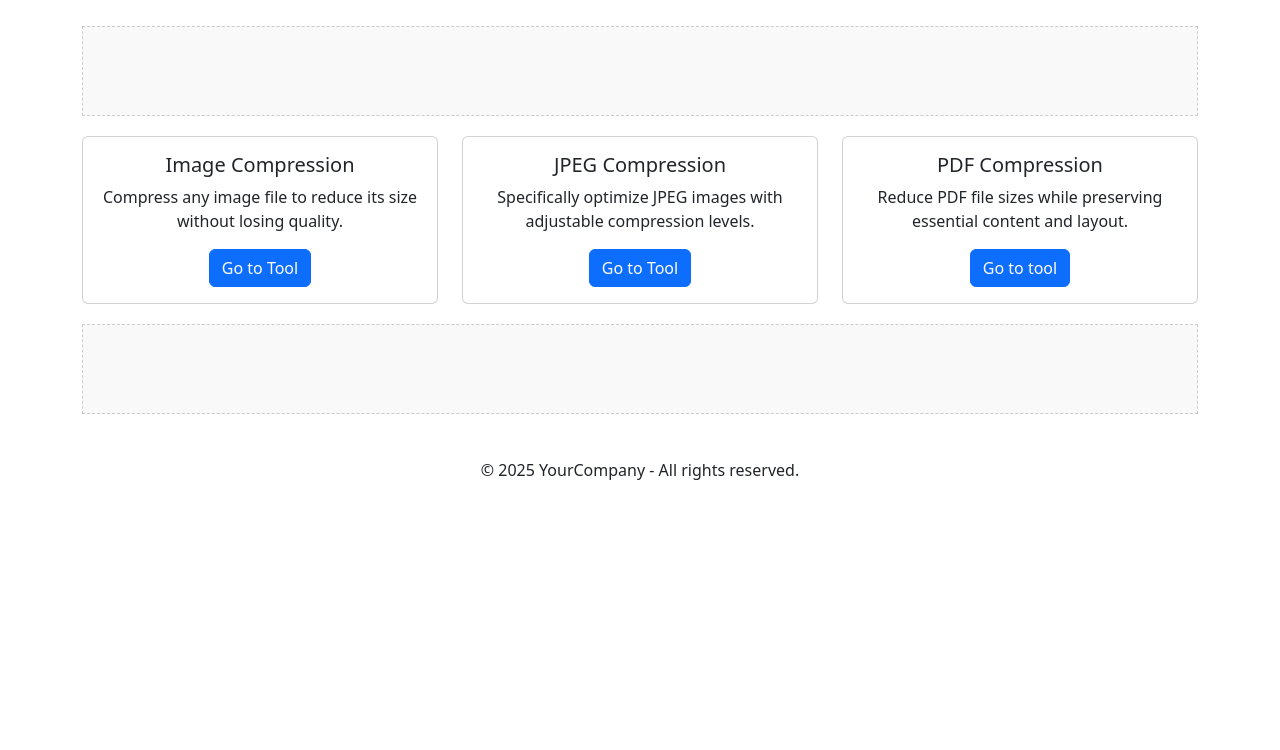
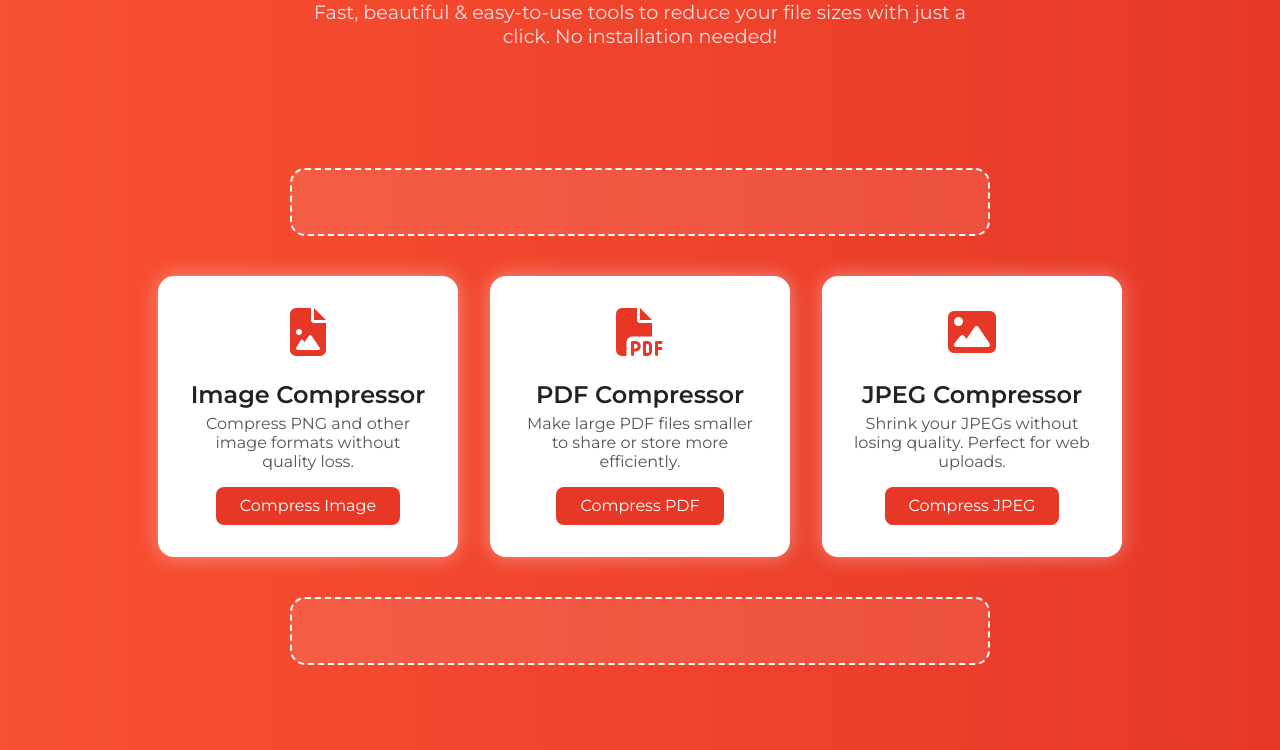
Before and after one commit to Ankit221-bot/Pluto, a plain HTML site: page index.html in a window 1280 px wide. Shown: the part 138-888 px from the top of the page. Before the commit the page ends 800 px from the top, so only its background shows below. Drawn offline with nearby package versions, Linux system fonts and the light colour scheme.

Commit message:
Update index.html

```diff
--- a/index.html
+++ b/index.html
@@ -2,99 +2,219 @@
 <html lang="en">
 <head>
   <meta charset="UTF-8" />
-  <meta name="viewport" content="width=device-width, initial-scale=1.0" />
-  <meta name="description" content="Free online tools to compress images, JPEGs, and PDFs. Optimize file sizes for better performance. SEO-optimized and monetized with AdMob." />
-  <meta name="keywords" content="compress image, compress PDF, compress JPEG, image compression tool, PDF compressor, JPEG optimizer" />
-  <meta name="author" content="Ankit Kumar Dalai" />
-  <title>Online File Compression Tools</title>
-  <link rel="stylesheet" href="https://cdn.jsdelivr.net/npm/bootstrap@5.3.0/dist/css/bootstrap.min.css" />
+  <meta name="viewport" content="width=device-width, initial-scale=1.0"/>
+  <meta name="description" content="Compress PDF, JPEG, and PNG files online for free. Fast, secure and easy file compression tool.">
+  <meta name="keywords" content="PDF compressor,Compressor Pro, Pro Compressor, image compressor, JPEG compressor, PNG compressor, image compression, file optimization, reduce file size">
+  <meta name="author" content="Pro Compressor">
+  <title>Compress PDF, JPEG & PNG Online - Free File Compressor</title>
+
+  <!-- Google Fonts & Font Awesome -->
+  <link href="https://fonts.googleapis.com/css2?family=Montserrat:wght@400;600&display=swap" rel="stylesheet">
+  <link rel="stylesheet" href="https://cdnjs.cloudflare.com/ajax/libs/font-awesome/6.5.0/css/all.min.css"/>
+
   <style>
-    .card {
-      transition: transform 0.2s ease-in-out;
+    * { box-sizing: border-box; margin: 0; padding: 0; }
+    body {
+      font-family: 'Montserrat', sans-serif;
+      background: linear-gradient(to right, #f85032, #e73827);
+      color: #fff;
+      overflow-x: hidden;
     }
-    .card:hover {
+    header {
+      text-align: center;
+      padding: 4rem 1rem 2rem;
+    }
+    header h1 {
+      font-size: 3rem;
+      margin-bottom: 1rem;
+    }
+    header p {
+      font-size: 1.2rem;
+      max-width: 700px;
+      margin: 0 auto;
+      color: #fcdede;
+    }
+
+    .container {
+      max-width: 1200px;
+      margin: 2rem auto;
+      padding: 1rem;
+      text-align: center;
+    }
+
+    .tools {
+      display: flex;
+      flex-wrap: wrap;
+      gap: 2rem;
+      justify-content: center;
+      margin-top: 2rem;
+    }
+
+    .tool-card {
+      background: #fff;
+      color: #222;
+      border-radius: 16px;
+      padding: 2rem;
+      width: 300px;
+      transition: all 0.4s ease;
+      box-shadow: 0 10px 30px rgba(0,0,0,0.2);
+      position: relative;
+      overflow: hidden;
+      animation: pulse-glow 2s infinite;
+    }
+
+    .tool-card::before {
+      content: '';
+      position: absolute;
+      top: 0;
+      left: -75%;
+      width: 50%;
+      height: 100%;
+      background: linear-gradient(120deg, rgba(255,255,255,0.2), rgba(255,255,255,0));
+      transform: skewX(-25deg);
+    }
+
+    .tool-card:hover::before {
+      animation: shine 1.2s ease forwards;
+    }
+
+    @keyframes shine {
+      0% { left: -75%; }
+      100% { left: 125%; }
+    }
+
+    @keyframes pulse-glow {
+      0%, 100% {
+        box-shadow: 0 0 10px rgba(255, 255, 255, 0.2);
+      }
+      50% {
+        box-shadow: 0 0 20px rgba(255, 255, 255, 0.4);
+      }
+    }
+
+    .tool-card:hover {
       transform: scale(1.05);
     }
+
+    .tool-card i {
+      font-size: 3rem;
+      color: #e73827;
+      margin-bottom: 1rem;
+    }
+
+    .tool-card h3 {
+      margin: 0.5rem 0 0.3rem;
+      font-size: 1.5rem;
+    }
+
+    .tool-card p {
+      font-size: 1rem;
+      color: #555;
+    }
+
+    .tool-card a {
+      display: inline-block;
+      margin-top: 1rem;
+      background: #e73827;
+      color: #fff;
+      padding: 0.6rem 1.5rem;
+      border-radius: 8px;
+      text-decoration: none;
+      transition: background 0.2s ease;
+    }
+
+    .tool-card a:hover {
+      background: #c02016;
+    }
+
     .ad-space {
-      min-height: 90px;
-      margin: 20px 0;
-      background-color: #f9f9f9;
+      margin: 2.5rem auto;
+      max-width: 700px;
+      padding: 2rem;
+      background: rgba(255, 255, 255, 0.1);
+      border-radius: 15px;
+      border: 2px dashed #fff;
+      color: #fff;
+    }
+
+    footer {
       text-align: center;
-      padding: 10px;
-      border: 1px dashed #ccc;
+      padding: 2rem;
+      font-size: 0.95rem;
+      background: rgba(0, 0, 0, 0.4);
+      color: #eee;
+    }
+
+    @media (max-width: 768px) {
+      .tool-card {
+        width: 90%;
+      }
     }
   </style>
 </head>
 <body>
-  <header class="container text-center py-4">
-    <h1>Free Online Compression Tools</h1>
-    <p>Optimize your files quickly — compress images, JPEGs, and PDFs</p>
+
+  <header>
+    <h1>Compress PDF, JPEG & PNG Files Online</h1>
+    <p>Fast, beautiful & easy-to-use tools to reduce your file sizes with just a click. No installation needed!</p>
   </header>
 
   <div class="container">
-    <!-- ca-app-pub-8366972084779868/1037179649 -->
+
+    <!-- Top Ad -->
     <div class="ad-space">
       <!-- ca-app-pub-8366972084779868/1037179649 -->
       <ins class="adsbygoogle"
            style="display:block"
            data-ad-client="ca-app-pub-8366972084779868~1932277151"
-           data-ad-slot="5555555555"
+           data-ad-slot="1111111111"
            data-ad-format="auto"
            data-full-width-responsive="true"></ins>
-      <script>
-        (adsbygoogle = window.adsbygoogle || []).push({});
-      </script>
+      <script>(adsbygoogle = window.adsbygoogle || []).push({});</script>
     </div>
 
-    <div class="row row-cols-1 row-cols-md-3 g-4">
-      <div class="col">
-        <div class="card h-100">
-          <div class="card-body text-center">
-            <h5 class="card-title">Image Compression</h5>
-            <p class="card-text">Compress any image file to reduce its size without losing quality.</p>
-            <a href="img-compress.html" class="btn btn-primary">Go to Tool</a>
-          </div>
-        </div>
+    <section class="tools">
+       <div class="tool-card">
+        <i class="fas fa-file-image"></i>
+        <h3>Image Compressor</h3>
+        <p>Compress PNG and other image formats without quality loss.</p>
+        <a href="img-compressor.html">Compress Image</a>
       </div>
-      <div class="col">
-        <div class="card h-100">
-          <div class="card-body text-center">
-            <h5 class="card-title">JPEG Compression</h5>
-            <p class="card-text">Specifically optimize JPEG images with adjustable compression levels.</p>
-            <a href="jpeg-compress.html" class="btn btn-primary">Go to Tool</a>
-          </div>
-        </div>
+
+      <div class="tool-card">
+        <i class="fas fa-file-pdf"></i>
+        <h3>PDF Compressor</h3>
+        <p>Make large PDF files smaller to share or store more efficiently.</p>
+        <a href="pdf-compressor.html">Compress PDF</a>
       </div>
-      <div class="col">
-        <div class="card h-100">
-          <div class="card-body text-center">
-            <h5 class="card-title">PDF Compression</h5>
-            <p class="card-text">Reduce PDF file sizes while preserving essential content and layout.</p>
-            <a href="pdf-compress.html" class="btn btn-primary">Go to tool</a>
-          </div>
-        </div>
+
+     <div class="tool-card">
+        <i class="fas fa-image"></i>
+        <h3>JPEG Compressor</h3>
+        <p>Shrink your JPEGs without losing quality. Perfect for web uploads.</p>
+        <a href="jpeg-compressor.html">Compress JPEG</a>
       </div>
-    </div>
 
-    <!-- ca-app-pub-8366972084779868/5310083685 -->
+    </section>
+
+    <!-- Bottom Ad -->
     <div class="ad-space">
       <!-- ca-app-pub-8366972084779868/5310083685 -->
       <ins class="adsbygoogle"
            style="display:block"
            data-ad-client="ca-app-pub-8366972084779868~1932277151"
-           data-ad-slot="6666666666"
+           data-ad-slot="2222222222"
            data-ad-format="auto"
            data-full-width-responsive="true"></ins>
-      <script>
-        (adsbygoogle = window.adsbygoogle || []).push({});
-      </script>
+      <script>(adsbygoogle = window.adsbygoogle || []).push({});</script>
     </div>
   </div>
 
-  <footer class="container text-center py-4">
-    <p>&copy; 2025 YourCompany - All rights reserved.</p>
+  <footer>
+    &copy; 2025 Pro Compressor. All rights reserved.
   </footer>
 
+  <!-- AdSense JS -->
   <script async src="https://pagead2.googlesyndication.com/pagead/js/adsbygoogle.js"></script>
 </body>
 </html>
```
